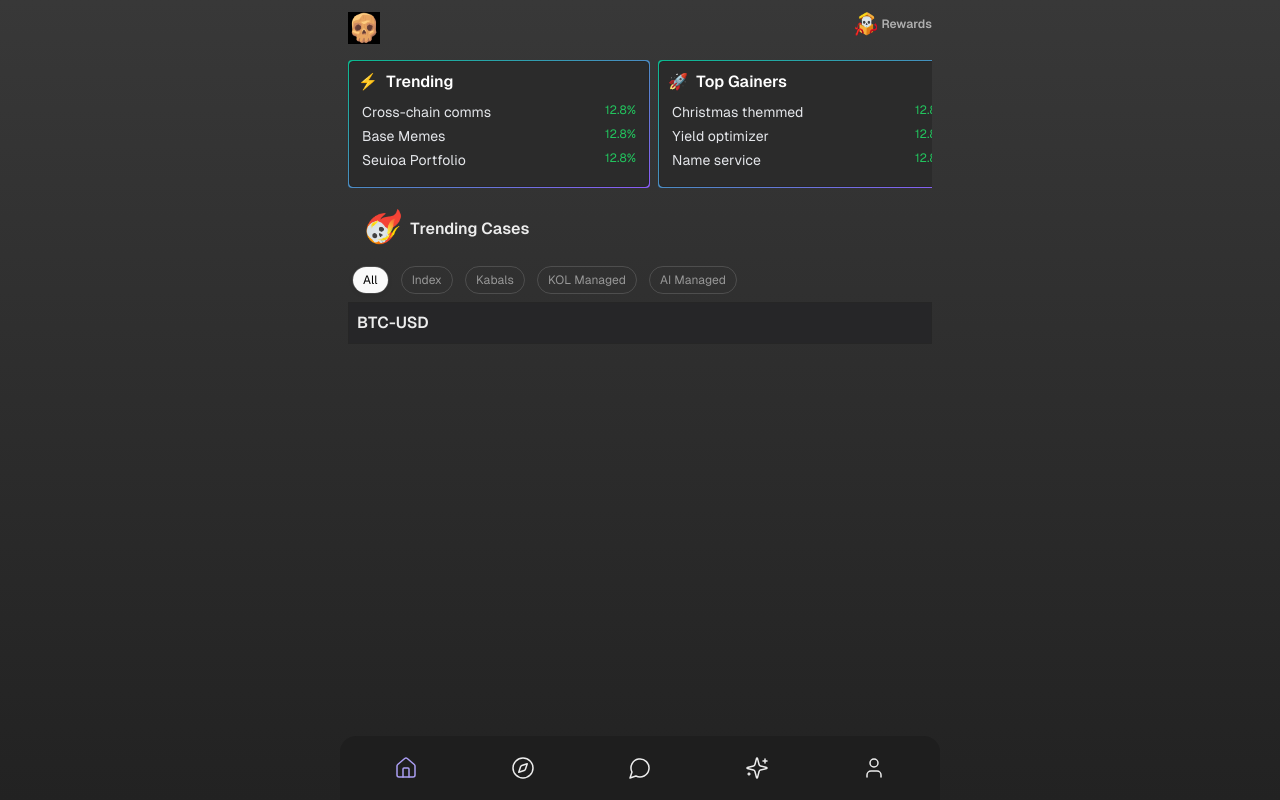
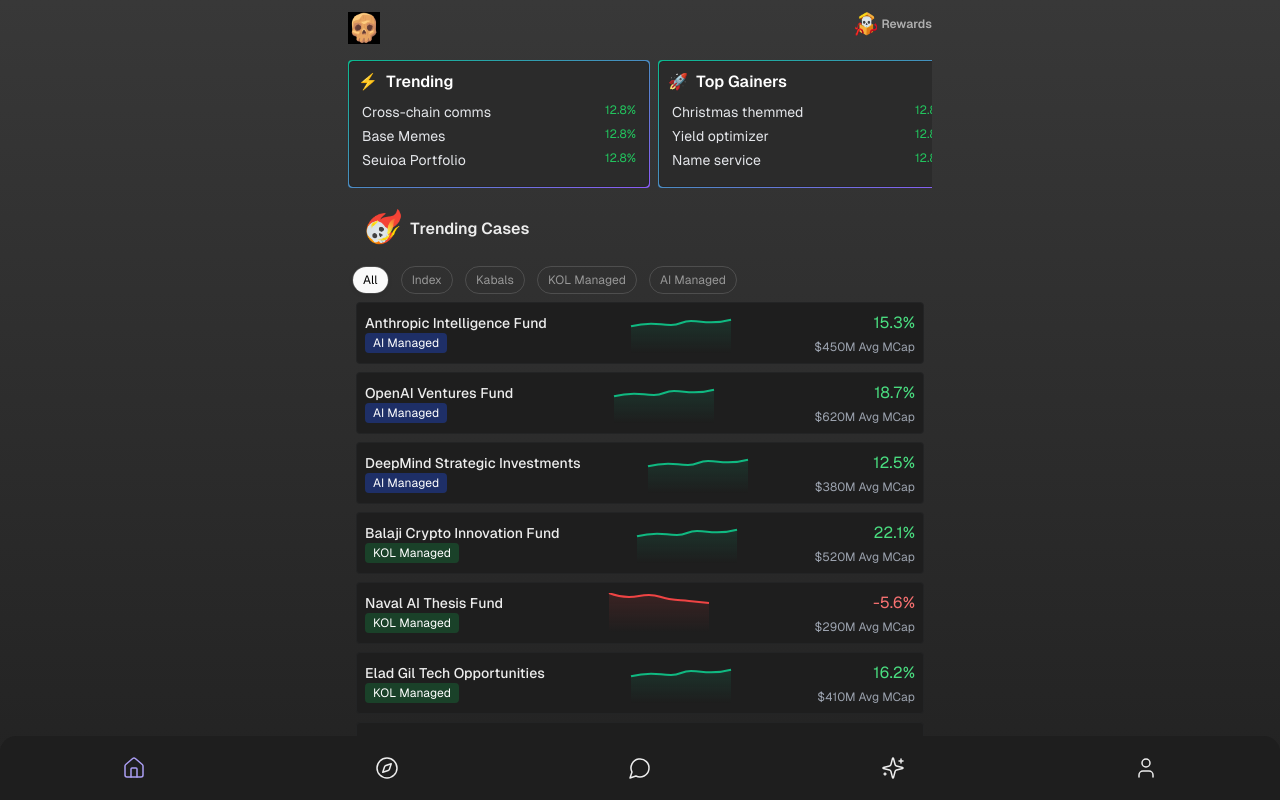
Before and after one commit to BruhmaHQ/kabal.gg, a Next.js app: page / in a window 1280 px wide. Built offline with nearby package versions, Linux system fonts and the light colour scheme.

Commit message:
trending pages

```diff
--- a/src/components/layout/appLayout.tsx
+++ b/src/components/layout/appLayout.tsx
@@ -16,15 +16,15 @@
 
 
   ]
-  return (<main className="h-screen overflow-y-scroll flex flex-col items-center justify-center">
+  return (<main className="h-screen  overflow-y-scroll flex flex-col items-center justify-center">
 
 
 
 
     <div className="max-w-[600px] w-[100vw] flex flex-col h-full ">
-      <div className="flex-grow ">{children}</div>
+      <div className="flex-grow pb-[64px]">{children}</div>
       {/* Footer */}
-      <div className="w-full bg-[#1E1E1E] items-center justify-around rounded-t-2xl flex flex-row gap-2 px-3 py-2">
+      <div className="w-full absolute bottom-0 left-0 bg-[#1E1E1E] items-center justify-around rounded-t-2xl flex flex-row gap-2 px-3 py-2">
       {BOTTOM_NAV.map((nav, index) => {
         // if (nav.path === '/create') {
         //   return (<div onClick={() => setActive(index)} className='rounded-full bg-black bg-[#AB9EF3] p-3 flex items-center justify-center'>{nav.icon}</div>)
--- a/src/pages/index.tsx
+++ b/src/pages/index.tsx
@@ -6,6 +6,7 @@
 import { useState } from "react";
 import { TrendingCard } from "@/components/molecules/TrendingCard";
 import { BottomSheet, BottomSheetState } from "@/components/atoms/BottomSheet";
+import { PNLChart } from "@/components/atoms/PNLChart";
 
 const geistSans = localFont({
   src: "./fonts/GeistVF.woff",
@@ -98,9 +99,15 @@
         </a>
       </div> */}
 
-      <div className="bg-[#262628] p-2 border">
-        <h1 className="font-semibold">BTC-USD</h1>
-        <div className="flex flex-row"></div>
+
+
+      <div className="space-y-2">
+        {TrendingFundsData.map((fund) => (
+          <TrendingFundCard
+            key={fund.id}
+            {...fund}
+          />
+        ))}
       </div>
     </div>
   );
@@ -114,3 +121,260 @@
 // <TrendingCard icon="🚀" title="Top Gainers" section={[{ title: 'Christmas themmed', isPositive: true, percentage: 12.8 }, { title: 'Yield optimizer', isPositive: true, percentage: 12.8 }, { title: 'Name service', isPositive: true, percentage: 12.8 },]} />
 // <TrendingCard icon="🚨" title="Top Lossers" section={[{ title: 'Ecommerce', isPositive: false, percentage: 12.8 }, { title: 'Country Memes', isPositive: false, percentage: 12.8 }, { title: 'Clanker Ecosystem', isPositive: false, percentage: 12.8 },]} />
 // </div>
+
+// Enum for fund categories
+export enum FundCategory {
+  AI_MANAGED = 'AI Managed',
+  KOL_MANAGED = 'KOL Managed',
+  INDEXES = 'Indexes',
+  CABAL_CHATS = 'Cabal Chats',
+  CRYPTO_AI = 'Crypto AI',
+  TECH_INNOVATION = 'Tech Innovation'
+}
+
+// Updated interface for fund data
+interface TrendingFundData {
+  id: string;
+  name: string;
+  category: FundCategory;
+  positive: boolean;
+  per: number;
+  mcap: string;
+  performanceData: number[];
+}
+
+const TrendingFundsData: TrendingFundData[] = [
+  // AI Managed Funds
+  {
+    id: 'anthropic-ai-fund',
+    name: 'Anthropic Intelligence Fund',
+    category: FundCategory.AI_MANAGED,
+    positive: true,
+    per: 15.3,
+    mcap: '$450M',
+    performanceData: [100, 110, 115, 125, 135, 145]
+  },
+  {
+    id: 'openai-ventures-fund',
+    name: 'OpenAI Ventures Fund',
+    category: FundCategory.AI_MANAGED,
+    positive: true,
+    per: 18.7,
+    mcap: '$620M',
+    performanceData: [100, 112, 120, 132, 145, 160]
+  },
+  {
+    id: 'deepmind-strategic-fund',
+    name: 'DeepMind Strategic Investments',
+    category: FundCategory.AI_MANAGED,
+    positive: true,
+    per: 12.5,
+    mcap: '$380M',
+    performanceData: [100, 108, 112, 118, 125, 132]
+  },
+
+  // KOL Managed Funds
+  {
+    id: 'balaji-crypto-fund',
+    name: 'Balaji Crypto Innovation Fund',
+    category: FundCategory.KOL_MANAGED,
+    positive: true,
+    per: 22.1,
+    mcap: '$520M',
+    performanceData: [100, 115, 128, 140, 155, 170]
+  },
+  {
+    id: 'naval-ai-thesis-fund',
+    name: 'Naval AI Thesis Fund',
+    category: FundCategory.KOL_MANAGED,
+    positive: false,
+    per: -5.6,
+    mcap: '$290M',
+    performanceData: [100, 95, 90, 85, 80, 75]
+  },
+  {
+    id: 'elad-gil-tech-fund',
+    name: 'Elad Gil Tech Opportunities',
+    category: FundCategory.KOL_MANAGED,
+    positive: true,
+    per: 16.2,
+    mcap: '$410M',
+    performanceData: [100, 112, 118, 126, 135, 145]
+  },
+
+  // Indexes
+  {
+    id: 'ai-innovation-index',
+    name: 'Global AI Innovation Index',
+    category: FundCategory.INDEXES,
+    positive: true,
+    per: 10.8,
+    mcap: '$750M',
+    performanceData: [100, 106, 112, 118, 125, 132]
+  },
+  {
+    id: 'tech-disruptors-index',
+    name: 'Tech Disruptors Composite Index',
+    category: FundCategory.INDEXES,
+    positive: false,
+    per: -3.2,
+    mcap: '$680M',
+    performanceData: [100, 97, 94, 90, 86, 82]
+  },
+  {
+    id: 'ai-chip-index',
+    name: 'AI Semiconductor Index',
+    category: FundCategory.INDEXES,
+    positive: true,
+    per: 25.6,
+    mcap: '$920M',
+    performanceData: [100, 120, 135, 150, 170, 190]
+  },
+
+  // Cabal Chats
+  {
+    id: 'frontier-research-cabal',
+    name: 'Frontier Research Cabal',
+    category: FundCategory.CABAL_CHATS,
+    positive: true,
+    per: 8.7,
+    mcap: '$210M',
+    performanceData: [100, 105, 110, 115, 120, 125]
+  },
+  {
+    id: 'ai-strategy-collective',
+    name: 'AI Strategy Collective',
+    category: FundCategory.CABAL_CHATS,
+    positive: false,
+    per: -2.1,
+    mcap: '$180M',
+    performanceData: [100, 98, 95, 92, 88, 85]
+  },
+  {
+    id: 'tech-futures-network',
+    name: 'Tech Futures Network',
+    category: FundCategory.CABAL_CHATS,
+    positive: true,
+    per: 6.5,
+    mcap: '$240M',
+    performanceData: [100, 103, 107, 110, 114, 118]
+  },
+
+  // Crypto AI
+  {
+    id: 'crypto-ai-convergence-fund',
+    name: 'Crypto AI Convergence Fund',
+    category: FundCategory.CRYPTO_AI,
+    positive: true,
+    per: 14.9,
+    mcap: '$380M',
+    performanceData: [100, 110, 118, 126, 135, 144]
+  },
+  {
+    id: 'blockchain-ai-innovations',
+    name: 'Blockchain AI Innovations',
+    category: FundCategory.CRYPTO_AI,
+    positive: false,
+    per: -4.3,
+    mcap: '$260M',
+    performanceData: [100, 96, 92, 88, 84, 80]
+  },
+  {
+    id: 'decentralized-intelligence-fund',
+    name: 'Decentralized Intelligence Fund',
+    category: FundCategory.CRYPTO_AI,
+    positive: true,
+    per: 11.6,
+    mcap: '$310M',
+    performanceData: [100, 107, 112, 118, 124, 130]
+  },
+
+  // Tech Innovation
+  {
+    id: 'nvidia-ai-innovation-fund',
+    name: 'NVIDIA AI Innovation Fund',
+    category: FundCategory.TECH_INNOVATION,
+    positive: true,
+    per: 30.2,
+    mcap: '$1.2B',
+    performanceData: [100, 125, 145, 170, 200, 230]
+  },
+  {
+    id: 'microsoft-ai-research-fund',
+    name: 'Microsoft AI Research Fund',
+    category: FundCategory.TECH_INNOVATION,
+    positive: true,
+    per: 19.8,
+    mcap: '$780M',
+    performanceData: [100, 115, 130, 145, 160, 175]
+  },
+  {
+    id: 'google-moonshot-fund',
+    name: 'Google Moonshot Innovations',
+    category: FundCategory.TECH_INNOVATION,
+    positive: false,
+    per: -2.7,
+    mcap: '$650M',
+    performanceData: [100, 98, 95, 93, 90, 87]
+  },
+  {
+    id: 'meta-ai-ventures',
+    name: 'Meta AI Ventures',
+    category: FundCategory.TECH_INNOVATION,
+    positive: true,
+    per: 16.5,
+    mcap: '$520M',
+    performanceData: [100, 110, 120, 130, 140, 150]
+  },
+  {
+    id: 'intel-next-gen-tech',
+    name: 'Intel Next Gen Tech Fund',
+    category: FundCategory.TECH_INNOVATION,
+    positive: true,
+    per: 12.3,
+    mcap: '$440M',
+    performanceData: [100, 108, 114, 120, 126, 132]
+  }
+];
+
+// Updated Fund Card Component
+const TrendingFundCard: React.FC<TrendingFundData> = ({
+  name,
+  category,
+  positive,
+  per,
+  mcap,
+  performanceData
+}) => {
+  const positiveData = [100, 110, 105, 120, 115, 125];
+  const negativeData = [100, 90, 95, 85, 80, 75];
+
+  return (
+    <div className="flex flex-row items-center justify-between p-2 gap-1 border-[#232425] bg-[#1e1e1e] border mx-2 mb-1 rounded">
+<div className="flex flex-col">
+          <h1 className='text-sm font-medium'>{name}</h1>
+          <div className="flex flex-col w-fit">
+            <span
+              className={`text-xs px-2 py-0.5 rounded ${category === FundCategory.AI_MANAGED ? 'bg-blue-800/50' :
+                  category === FundCategory.KOL_MANAGED ? 'bg-green-800/50' :
+                    category === FundCategory.INDEXES ? 'bg-purple-800/50' :
+                      category === FundCategory.CABAL_CHATS ? 'bg-red-800/50' :
+                        category === FundCategory.CRYPTO_AI ? 'bg-yellow-800/50' :
+                          'bg-gray-800/50'
+                } text-white`}
+            >
+              {category}
+            </span>
+          </div></div>
+          <PNLChart data={positive ? positiveData : negativeData} />
+          <div className="flex flex-col gap-1 text-right">
+            <div className={positive ? 'text-green-400' : 'text-red-400'}>
+              {per}%
+            </div>
+            <div className='text-xs text-gray-400'>{mcap} Avg MCap</div>
+          </div>
+
+
+    </div>
+  );
+};
```
Lines whose indentation alone changed are shown as unchanged.
